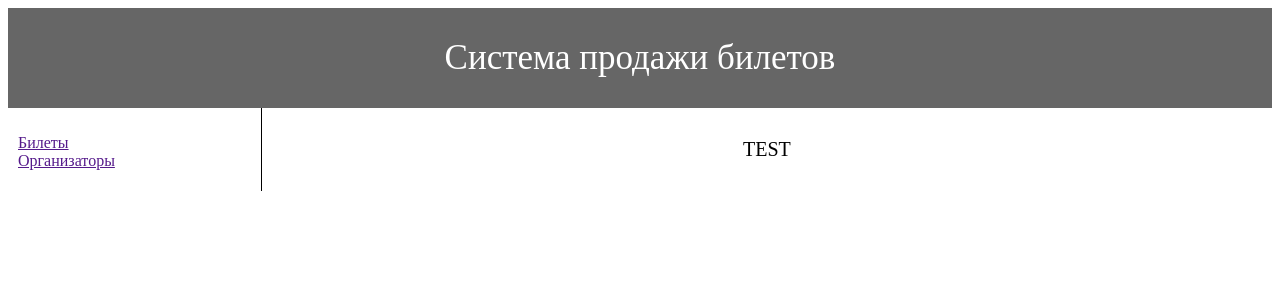
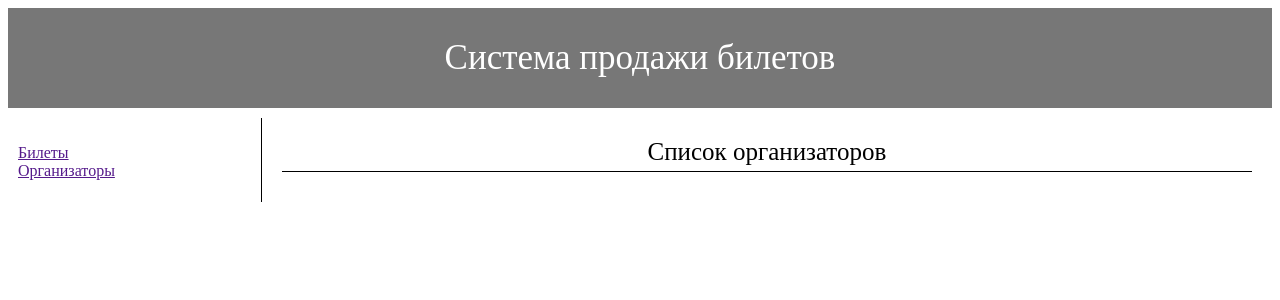
Before and after one commit to johndahrah/Ticket-sale-system, a Flask app: page /api/organizer/view in a window 1280 px wide. Shown: the top 300 px of the page. Run offline with Flask 2, Linux system fonts and the light colour scheme; data that the repository does not hold is empty; parts of the project's set-up code (start-up, migrations or seed data) failed here and were passed over.

Commit message:
russian translation

```diff
--- a/static/css/main.css
+++ b/static/css/main.css
@@ -1,15 +1,18 @@
 .system_global_caption {
-    background-color: #666;
+    background-color: #777;
     padding: 30px;
+    margin-bottom: 10px;
     text-align: center;
     font-size: 35px;
     color: white;
 }
 
 .content_caption {
-    padding: 10px;
+    padding-bottom: 5px;
     text-align: center;
-    font-size: 20px;
+    font-size: 25px;
+    margin-bottom: 10px;
+    border-bottom: 1px solid black;
 }
 
 .entry {
--- a/templates/test.html
+++ b/templates/test.html
@@ -1,11 +1,11 @@
 {% extends 'base.html' %}
 
 {% block title %}
-Sample test page
+Список организаторов
 {% endblock %}
 
 {% block content_caption %}
-    TEST
+    Список организаторов
 {% endblock %}
 
 {% block content %}
@@ -15,8 +15,8 @@ Sample test page
             <tr> <th class="entry">
                 <b>{{ i.id }}</b> <br>
                 <hr>
-                name: <b>{{ i.name }}</b>,
-                address: <b>{{ i.address }}</b> <br>
+                Организатор: <b>{{ i.name }}</b>,
+                Адрес: <b>{{ i.address }}</b> <br>
             </th> </tr>
         {% endfor %}
     </table>
```
